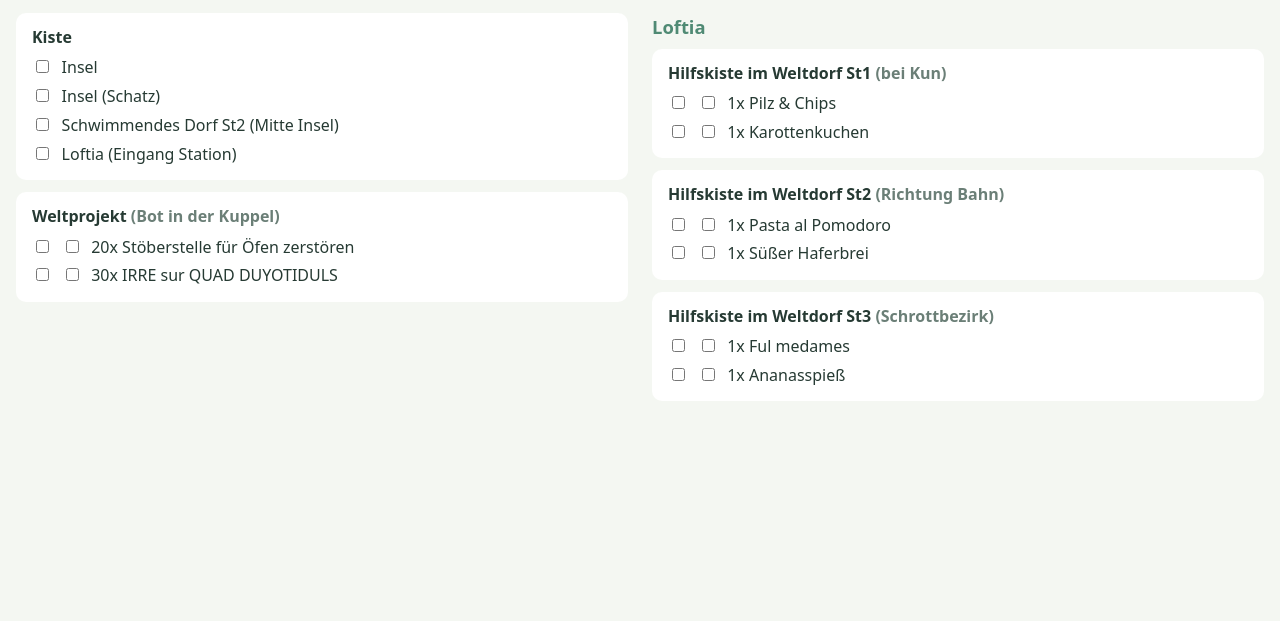
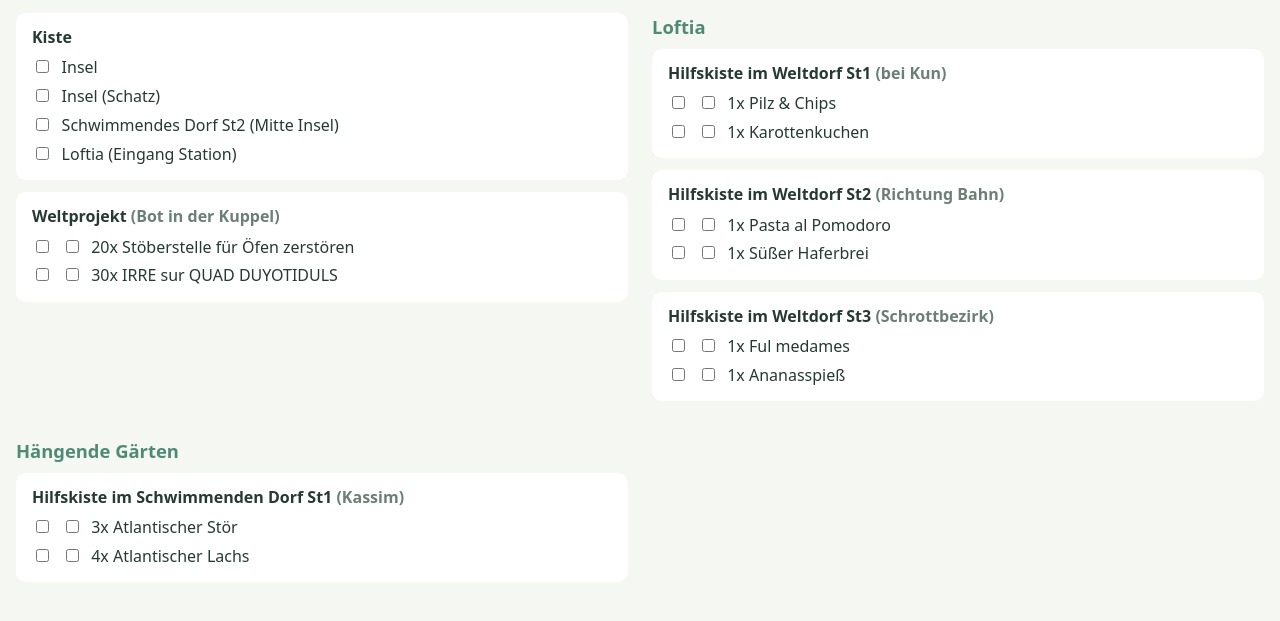
Before and after one commit to NoX209/Loftia_Dailies, a plain HTML site: page 2026/11/16/index.html in a window 1280 px wide. Shown: the part 81-702 px from the top of the page. Drawn offline with Linux system fonts and the light colour scheme.

Commit message:
Update 2026-11-16
Tägliche Aufgaben 16.11.2026
Kiste:
- Insel
- Insel (Schatz)
- Schwimmendes Dorf St2 (Mitte Insel)
- Loftia (Eingang Station)
Weltprojekt (Bot in der Kuppel)
- 20x Stöberstelle für Öfen zerstören
- 30x IRRE sur QUAD DUYOTIDULS

Loftia
------
Hilfskiste im Weltdorf St1 (bei Kun)
- 1x Pilz & Chips
- 1x Karottenkuchen
Hilfskiste im Weltdorf St2 (Richtung Bahn)
- 1x Pasta al Pomodoro
- 1x Süßer Haferbrei
Hilfskiste im Weltdorf St3 (Schrottbezirk)
- 1x Ful medames
- 1x Ananasspieß

Hängende Gärten
---------------
Hilfskiste im Schwimmenden Dorf St1 (Kassim)
- 3x Atlantischer Stör
- 4x Atlantischer Lachs

```diff
--- a/2026/11/16/index.html
+++ b/2026/11/16/index.html
@@ -102,6 +102,25 @@
   </section>
 
   </div>
+  <div class="block">
+  <h2>Hängende Gärten</h2>
+    <section class="area">
+    <h3>Hilfskiste im Schwimmenden Dorf St1 <span class="hint">(Kassim)</span></h3>
+    <ul>
+<li class="item">
+  <input type="checkbox" class="made" data-key="schwimmendes-dorf-st1/Atlantischer Stör/made" title="hergestellt / habe ich" aria-label="hergestellt / habe ich">
+  <input type="checkbox" class="delivered" data-key="schwimmendes-dorf-st1/Atlantischer Stör/delivered" title="abgegeben" aria-label="abgegeben">
+  <span>3x Atlantischer Stör</span>
+</li>
+<li class="item">
+  <input type="checkbox" class="made" data-key="schwimmendes-dorf-st1/Atlantischer Lachs/made" title="hergestellt / habe ich" aria-label="hergestellt / habe ich">
+  <input type="checkbox" class="delivered" data-key="schwimmendes-dorf-st1/Atlantischer Lachs/delivered" title="abgegeben" aria-label="abgegeben">
+  <span>4x Atlantischer Lachs</span>
+</li>
+    </ul>
+  </section>
+
+  </div>
   </div>
 </main>
 </body>
```
Also changed, not shown: index.html (+19 -0 lines).
